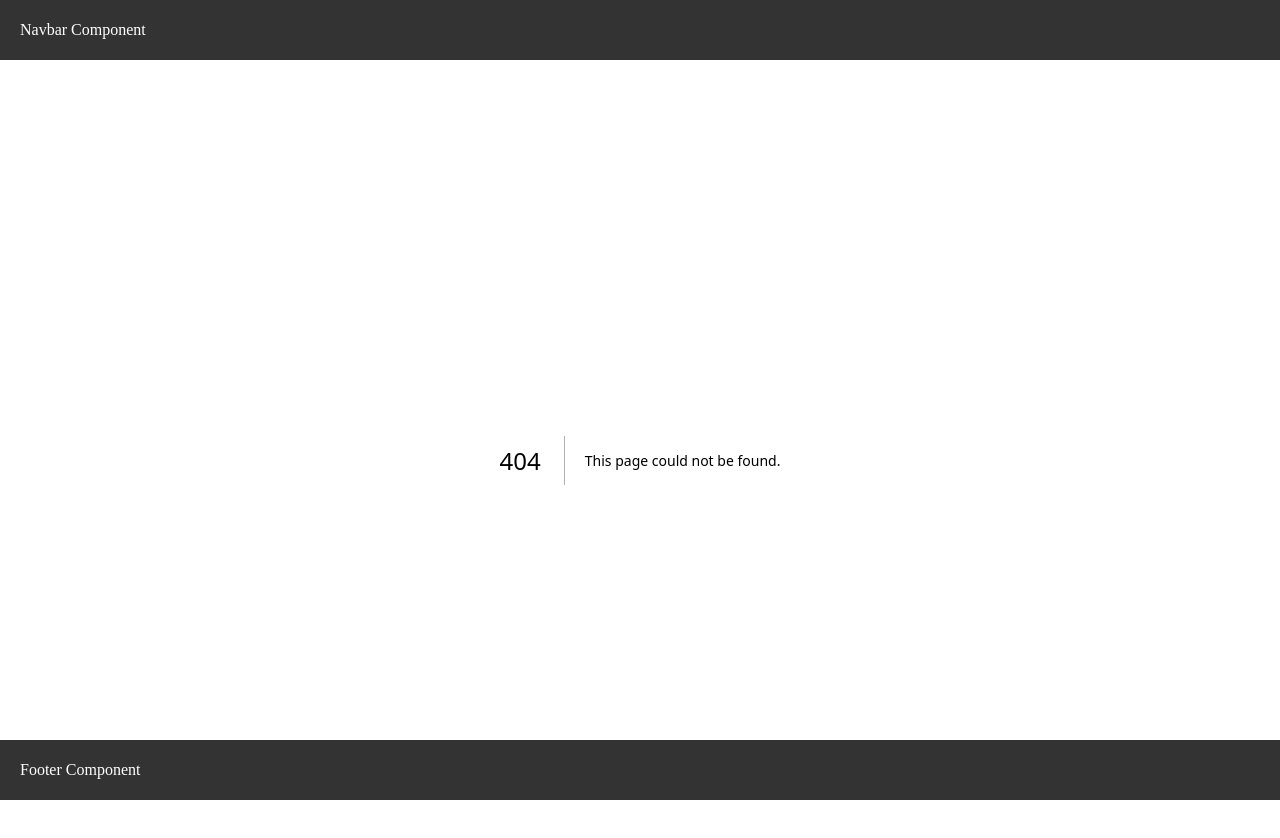
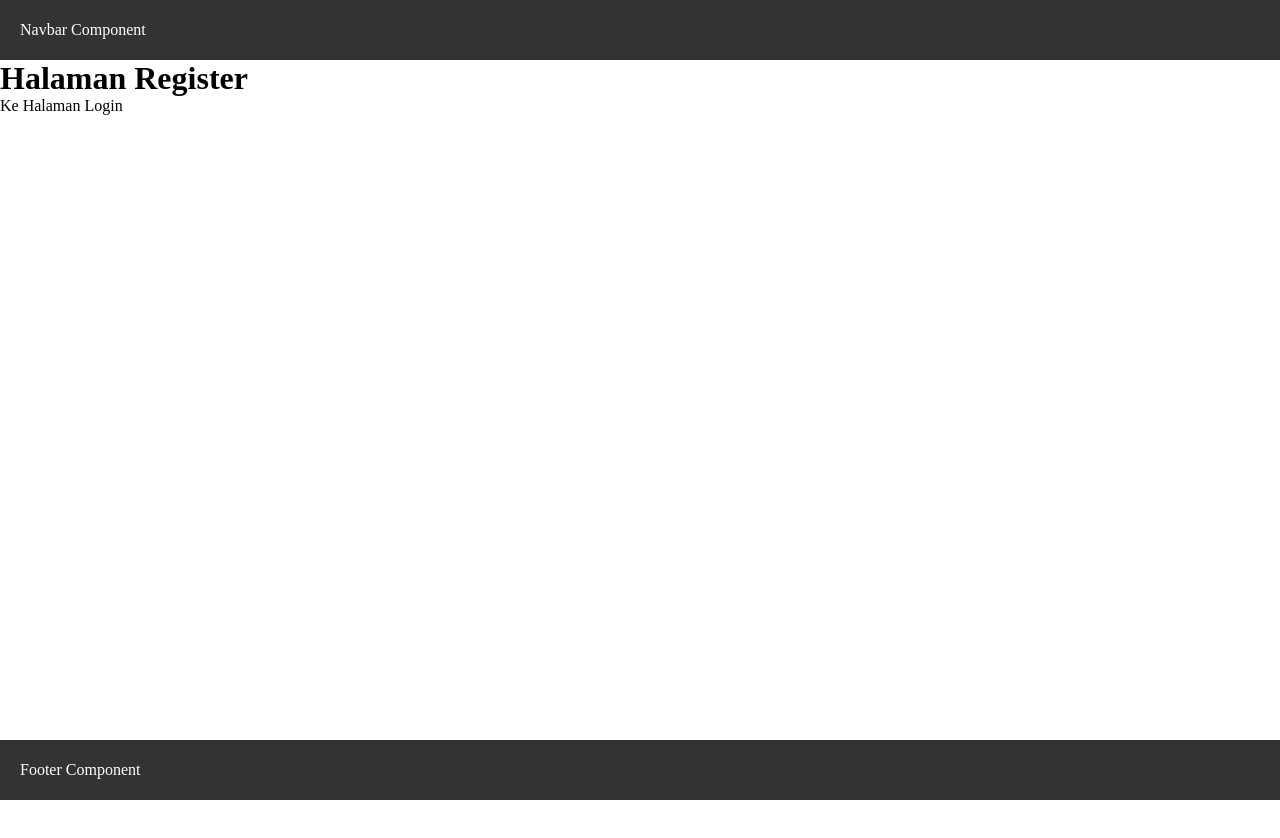
Before and after one commit to Kam141/Framework_2026, a Next.js app in the folder Praktikum_4/my-app/: page /auth/register in a window 1280 px wide. Before the commit this address had no page. Shown: the top 838 px of the page. After the commit the page ends 800 px from the top, so only its background shows below. Built offline with nearby package versions, Linux system fonts and the light colour scheme.

Commit message:
jobsheet 4_ langkah 6 (Membuat auth berisi tampilan login dan register)

```diff
--- /dev/null
+++ b/Praktikum_4/my-app/src/pages/auth/register.tsx
@@ -0,0 +1,12 @@
+import Link from "next/link";
+
+const halamanRegister = () => {
+  return (
+    <div>
+      <h1>Halaman Register</h1>
+      <Link href="/auth/login">Ke Halaman Login</Link>
+    </div>
+  );
+};
+
+export default halamanRegister;
```
Also changed, not shown: Praktikum_4/my-app/src/pages/auth/login.tsx (added, +12 -0 lines).
